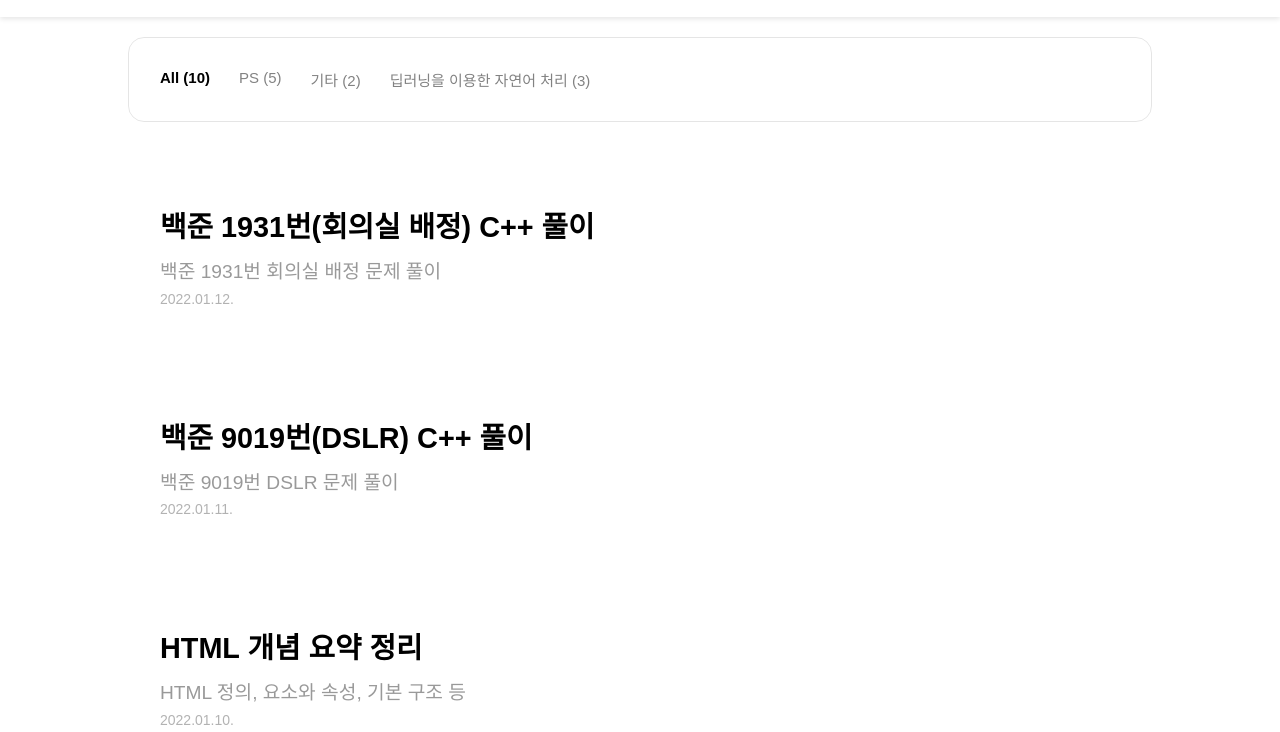
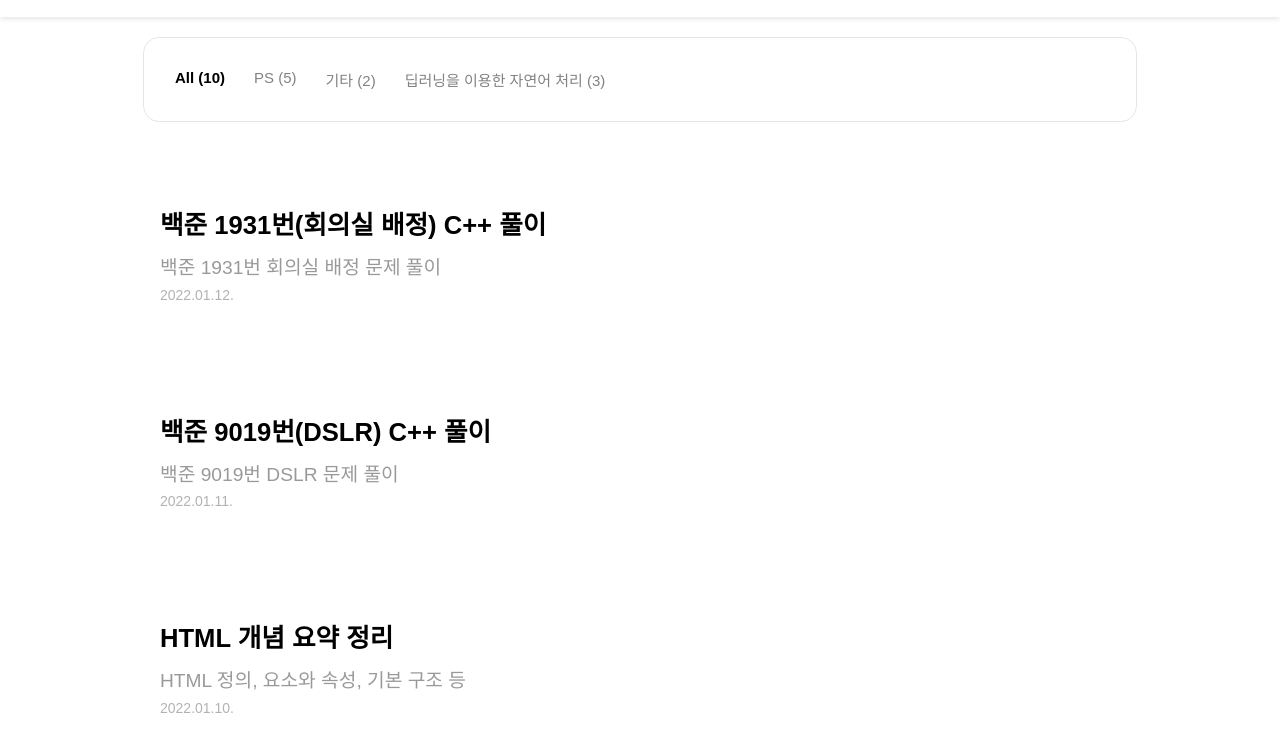
Before and after one commit to junseokku/junseokku.github.io, a Gatsby site: page / in a window 1280 px wide. Shown: the part 68-800 px from the top of the page. Built offline with nearby package versions, Linux system fonts and the light colour scheme; Gatsby itself is replaced by a stand-in of ours.

Commit message:
style: 폰트 크기, 마진 조정

```diff
--- a/src/components/CategoryList.tsx
+++ b/src/components/CategoryList.tsx
@@ -65,7 +65,7 @@ const CategoryItem = styled(({ active, ...props }: GatsbyLinkProps) => (
 const CategoryListWrapper = styled.div`
     display: flex;
     flex-wrap: wrap;
-    margin: 20px auto 0;
+    margin: 20px 15px 0;
     padding: 1.5rem;
     border: 1px rgba(0, 0, 0, 0.1) solid;
     border-radius: 1rem;
--- a/src/components/post/PostHead.tsx
+++ b/src/components/post/PostHead.tsx
@@ -36,7 +36,7 @@ const TitleDateWrapper = styled.div`
 `;
 
 const TitleWrapper = styled.div`
-    font-size: 2.5rem;
+    font-size: 2rem;
     font-weight: 600;
     margin-bottom: 0.7rem;
 `;
--- a/src/components/postthumbnail/PostItem.tsx
+++ b/src/components/postthumbnail/PostItem.tsx
@@ -42,7 +42,7 @@ const Title = styled.div`
     overflow-wrap: break-word;
     -webkit-line-clamp: 2;
     -webkit-box-orient: vertical;
-    font-size: 1.8rem;
+    font-size: 1.6rem;
     font-weight: 600;
     margin-bottom: 0.7rem;
 `;
```
